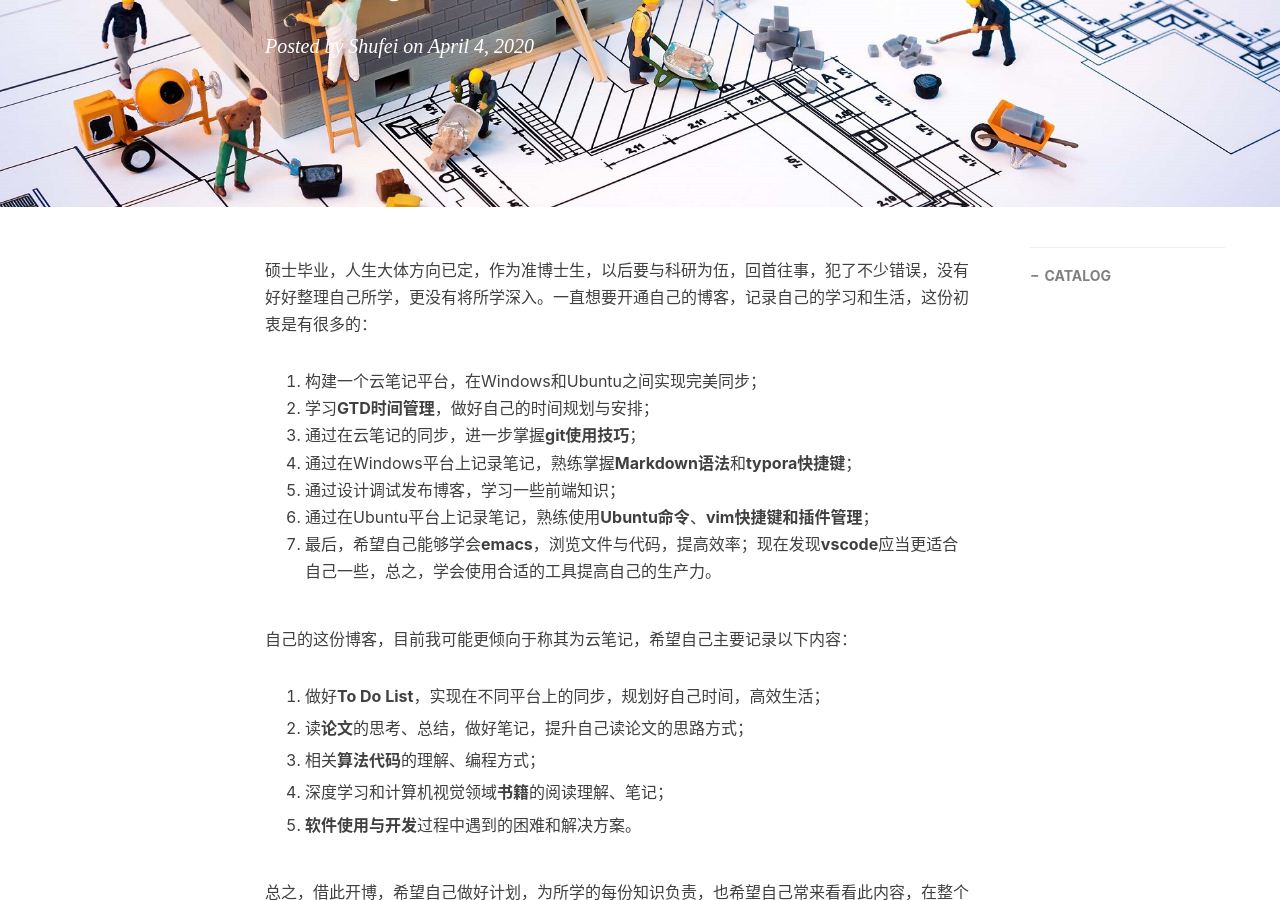
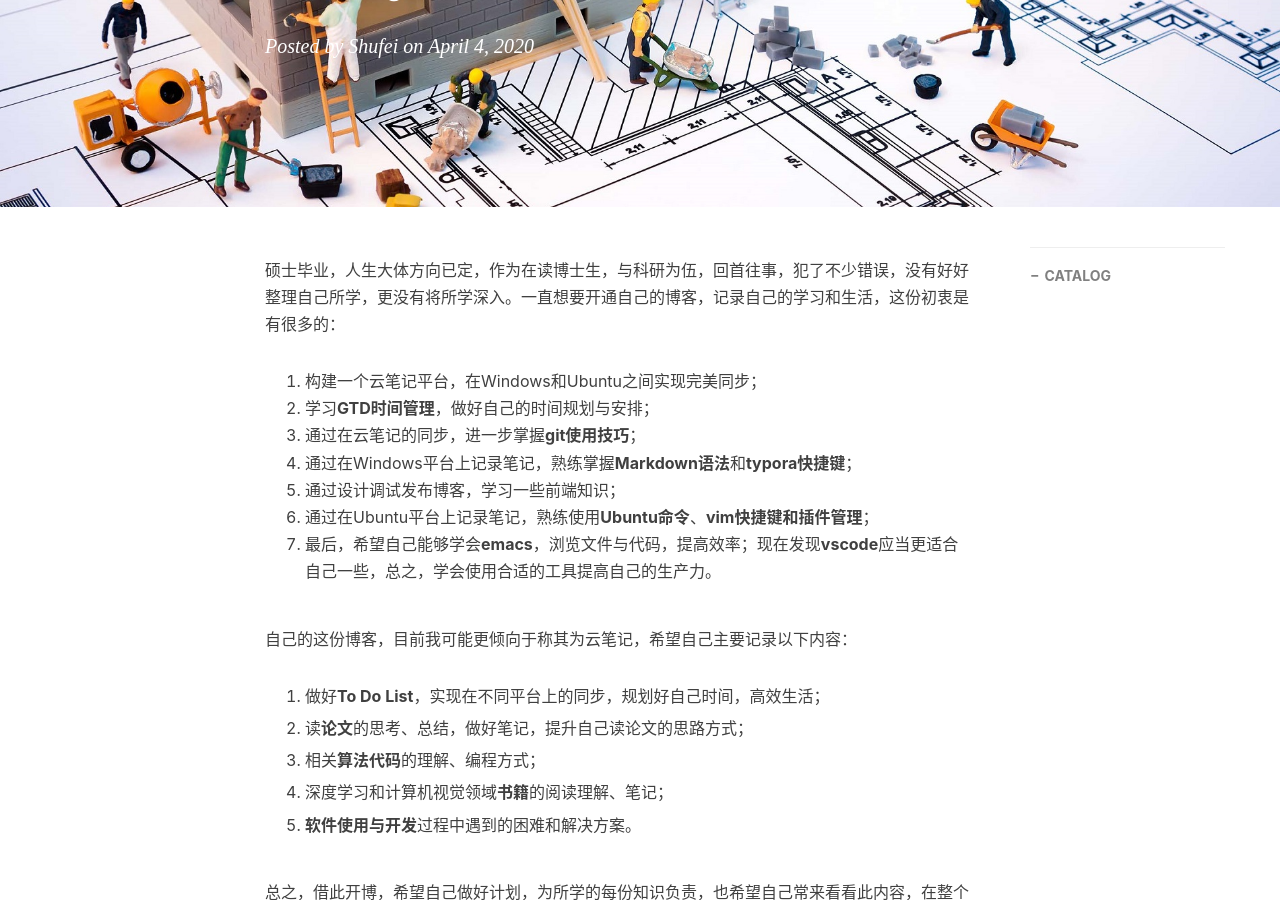
Before and after one commit to Lisatiy/lisatiy.github.io, a Jekyll site: the page built from _posts/2020-04-04-Blog-开通啦.md, in a window 1280 px wide and 900 px high, scrolled down 316 px. Built offline with Jekyll 4.4.1, drawn with Linux system fonts in a browser that asks for light colours; nearby versions of some CDN libraries; comment, search, counter and statistics services are not loaded.

Commit message:
'phd-info'

```diff
--- a/_posts/2020-04-04-Blog-开通啦.md
+++ b/_posts/2020-04-04-Blog-开通啦.md
@@ -10,7 +10,7 @@ tags:
     - daily
 ---
 
-硕士毕业，人生大体方向已定，作为准博士生，以后要与科研为伍，回首往事，犯了不少错误，没有好好整理自己所学，更没有将所学深入。一直想要开通自己的博客，记录自己的学习和生活，这份初衷是有很多的：
+硕士毕业，人生大体方向已定，作为在读博士生，与科研为伍，回首往事，犯了不少错误，没有好好整理自己所学，更没有将所学深入。一直想要开通自己的博客，记录自己的学习和生活，这份初衷是有很多的：
 
 1. 构建一个云笔记平台，在Windows和Ubuntu之间实现完美同步；
 2. 学习**GTD时间管理**，做好自己的时间规划与安排；
--- a/about.html
+++ b/about.html
@@ -18,7 +18,7 @@
     <blockquote><p>冰冻三尺 非一日之寒<br>
     积土成山 非斯须之作</p></blockquote>
 
-    <p>Hey，我是<strong>树飞(Shufei)</strong>，工科男，准博士去港理工搬砖。</p>
+    <p>Hey，我是<strong>树飞(Shufei)</strong>，工科男，香港理工大学博士生在读。</p>
 
     <p>这是我的利用 <a href="https://pages.github.com/">GitHub Pages</a> 与 <a href="http://jekyll.com.cn/">Jekyll</a> 搭建的 个人博客。我在GitHub主页<a href="https://github.com/Lisatiy">👉GitHub·Lisatiy</a> 。如果有什么问题，欢迎提出探讨~</p>
 
```
Also changed, not shown: default.html (added, +22 -0 lines), README.md.
